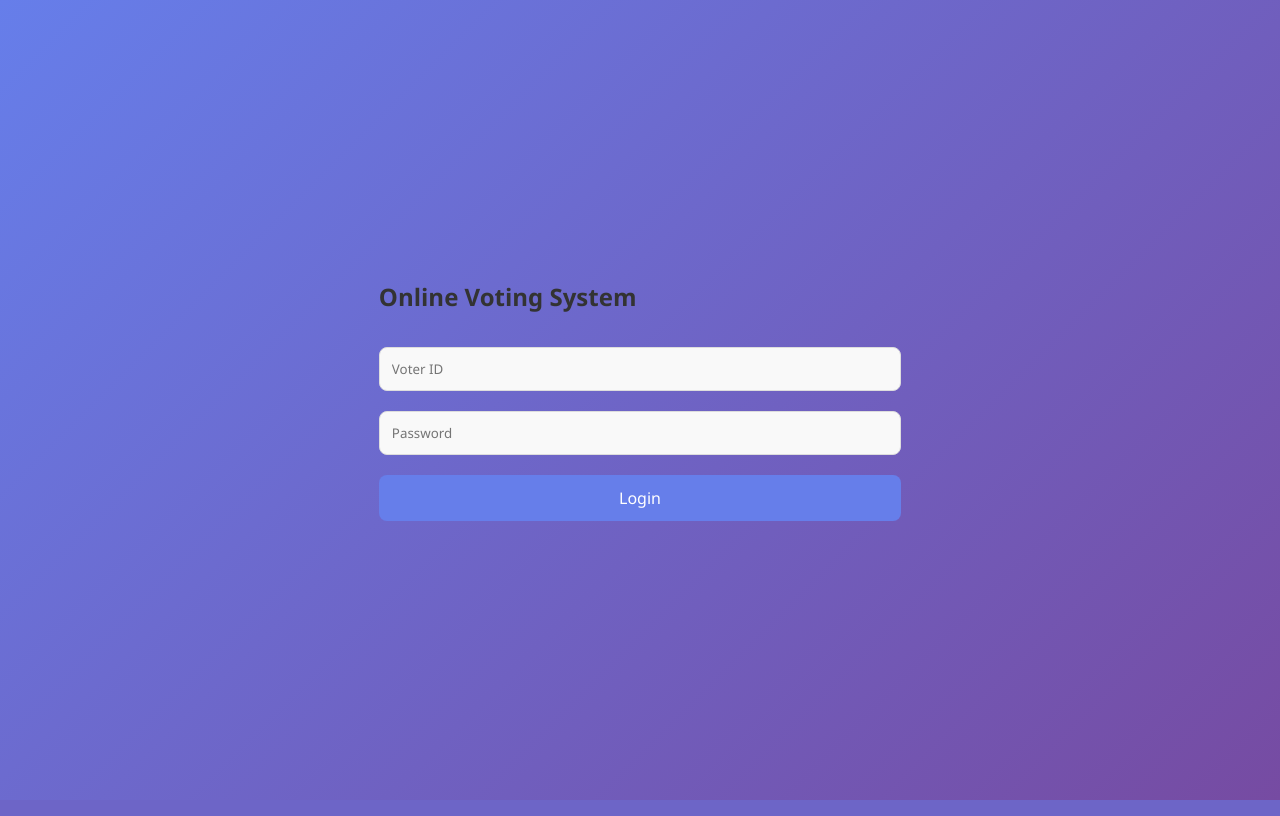
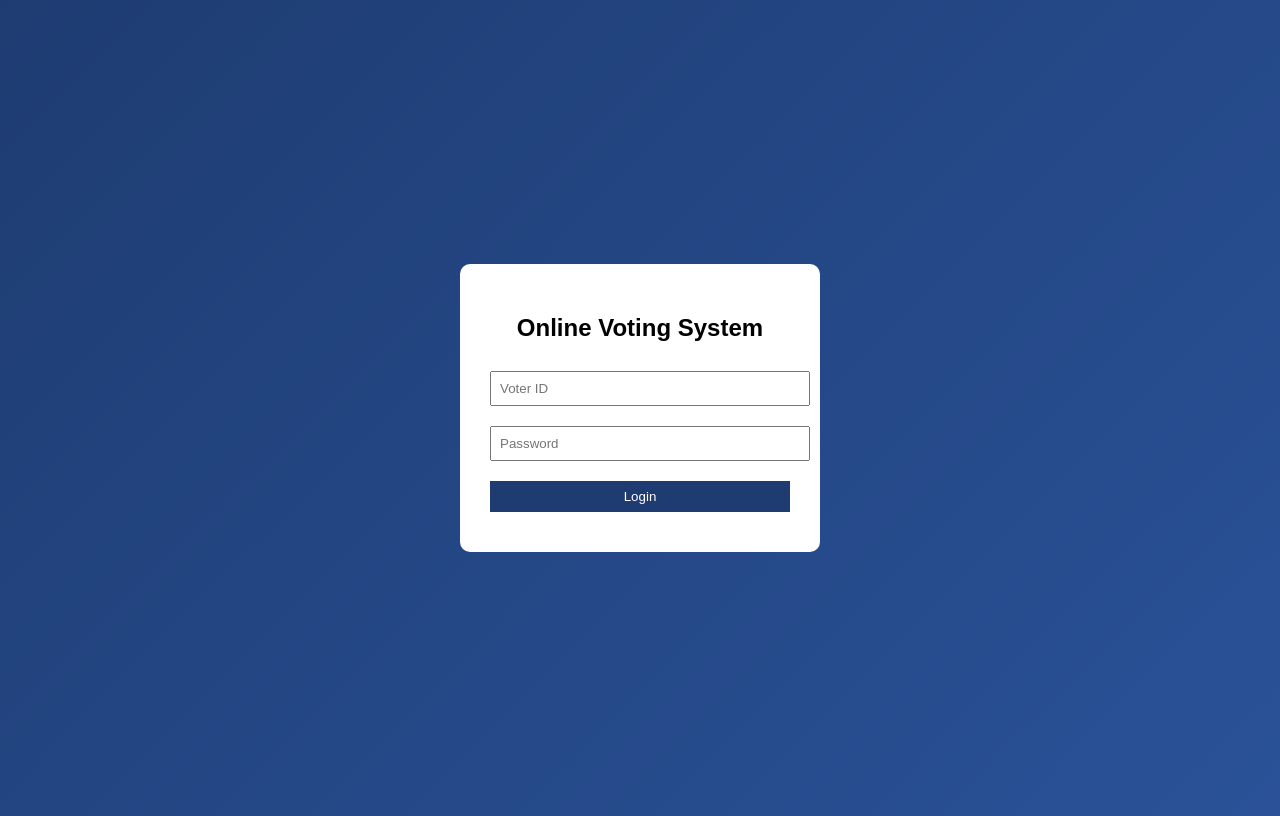
Before and after one commit to SejalGirase/voting-reliability-tracker-system, a Flask app: page / in a window 1280 px wide. Run offline with Flask 3, Linux system fonts and the light colour scheme.

Commit message:
Add static, templates, and core project files

```diff
--- a/static/style.css
+++ b/static/style.css
@@ -1,50 +1,29 @@
-/* Modern Reset */
-* { box-sizing: border-box; margin: 0; padding: 0; font-family: 'Segoe UI', sans-serif; }
-
 body {
-    background: linear-gradient(135deg, #667eea 0%, #764ba2 100%);
+    font-family: Arial;
+    background: linear-gradient(135deg, #1e3c72, #2a5298);
     height: 100vh;
     display: flex;
     justify-content: center;
     align-items: center;
 }
 
-.login-card {
-    background: rgba(255, 255, 255, 0.95);
-    padding: 2.5rem;
-    border-radius: 15px;
-    box-shadow: 0 10px 25px rgba(0,0,0,0.2);
-    width: 350px;
+.login-container {
+    background: white;
+    padding: 30px;
+    width: 300px;
+    border-radius: 10px;
     text-align: center;
 }
 
-h2 { color: #333; margin-bottom: 1.5rem; }
-
-input {
+input, button {
     width: 100%;
-    padding: 12px;
     margin: 10px 0;
-    border: 1px solid #ddd;
-    border-radius: 8px;
-    background: #f9f9f9;
-    transition: 0.3s;
+    padding: 8px;
 }
 
-input:focus { border-color: #667eea; outline: none; background: #fff; }
-
 button {
-    width: 100%;
-    padding: 12px;
-    background: #667eea;
+    background: #1e3c72;
     color: white;
     border: none;
-    border-radius: 8px;
     cursor: pointer;
-    font-size: 16px;
-    margin-top: 10px;
-    transition: background 0.3s;
 }
-
-button:hover { background: #5a6fd1; }
-
-.error-msg { color: #ff4757; font-size: 0.9rem; margin-bottom: 10px; }
```
